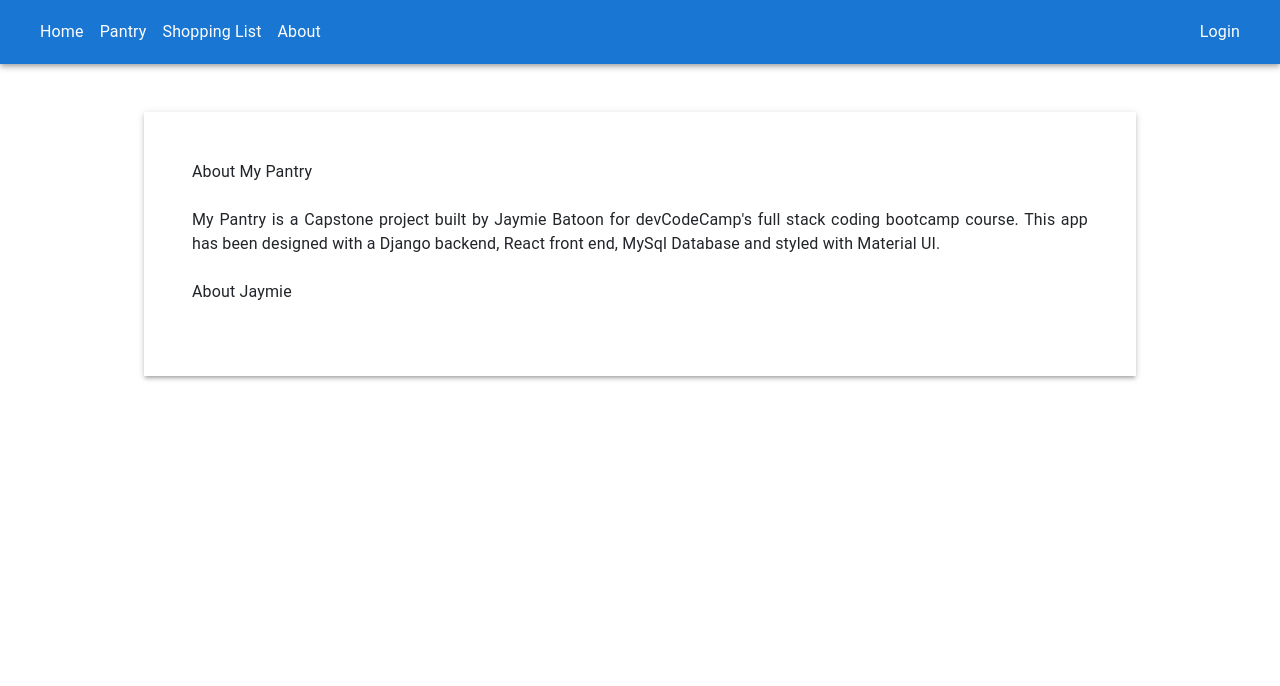
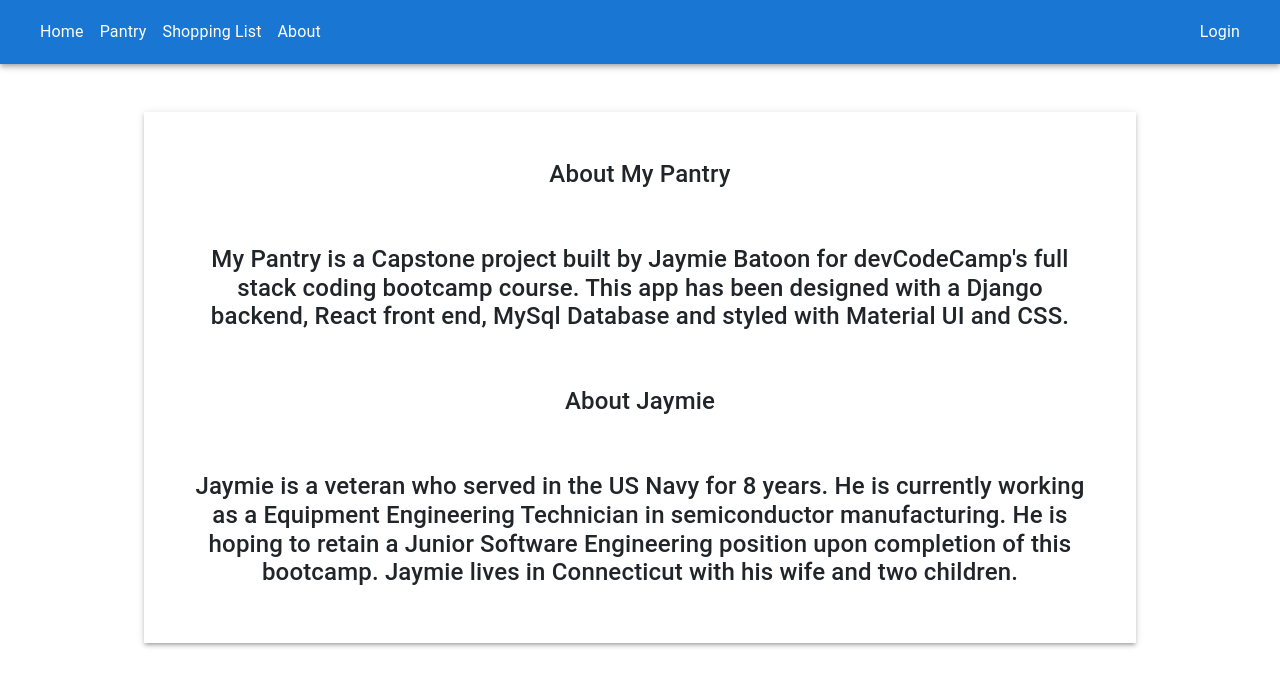
Before and after one commit to jaymieb828/Capstone, a React (Create React App) app in the folder frontend/: page /about in a window 1280 px wide. Shown: the top 686 px of the page. Built offline with nearby package versions, Linux system fonts and the light colour scheme.

Commit message:
testing for full functionality.

```diff
--- a/frontend/src/components/ShoppingList/ShoppingList.jsx
+++ b/frontend/src/components/ShoppingList/ShoppingList.jsx
@@ -1,7 +1,6 @@
 import React, { useState, useEffect } from 'react';
 import axios from 'axios';
-import { Link, useNavigate } from 'react-router-dom'
-import AddtoList from '../CreateItem/AddtoList';
+import { useNavigate } from 'react-router-dom'
 import useAuth from '../../hooks/useAuth';
 import Button from '@mui/material/Button';
 import IconButton from '@mui/material/IconButton';
--- a/frontend/src/pages/AboutPage.jsx
+++ b/frontend/src/pages/AboutPage.jsx
@@ -9,16 +9,22 @@ const AboutPage = () => {
   return (
     <div className='m-5'>
     <div className='m-5'>
-      <Typography className='m-5 p-5' sx={{boxShadow:3}} align='justify'>
-        About My Pantry
+      <Typography className='m-5 p-5' sx={{boxShadow:3}} align='center'>
+        <h4>About My Pantry</h4>
         <br></br>
         <br></br>
-        My Pantry is a Capstone project built by Jaymie Batoon for devCodeCamp's full stack coding bootcamp course. This app has been designed with a Django backend, React front end, MySql Database and styled with Material UI.
+        <h4> My Pantry is a Capstone project built by Jaymie Batoon for devCodeCamp's full stack coding bootcamp course. This app has been designed with a Django backend, React front end, MySql Database and styled with Material UI and CSS.</h4>
         <br></br>
         <br></br>
-        About Jaymie
+        <h4>About Jaymie</h4>
         <br></br>
         <br></br>
+        <h4>Jaymie is a veteran who served in the US Navy for 8 years. He is currently working as a Equipment Engineering Technician
+          in semiconductor manufacturing. He is hoping to retain a Junior Software Engineering position upon completion of this bootcamp.
+          Jaymie lives in Connecticut with his wife and two children.
+        </h4>
+
+
 
       </Typography>
     </div>
--- a/frontend/src/pages/HomePage/HomePage.js
+++ b/frontend/src/pages/HomePage/HomePage.js
@@ -4,7 +4,7 @@ import { Typography } from '@mui/material';
 
 const HomePage = () => {
 
-  const [user, token] = useAuth();
+  const [user] = useAuth();
 
 
   useEffect(() => {
@@ -15,7 +15,7 @@ return (
 
   <div className='m-5'>
   <div className='m-5'>
-    <Typography className='m-5 p-5' sx={{boxShadow:3}} align='justify'>
+    <Typography className='m-5 p-5' sx={{boxShadow:3}} align='center'>
 
       <br></br>
       {user && <h4>Hello, {user.username}</h4>}
--- a/frontend/src/pages/LoginPage/LoginPage.js
+++ b/frontend/src/pages/LoginPage/LoginPage.js
@@ -1,5 +1,5 @@
 import * as React from 'react';
-import { useContext, useEffect } from "react";
+import { useContext } from "react";
 import AuthContext from "../../context/AuthContext";
 import useCustomForm from "../../hooks/useCustomForm";
 import Avatar from '@mui/material/Avatar';
@@ -17,14 +17,18 @@ import Container from '@mui/material/Container';
 import { createTheme, ThemeProvider } from '@mui/material/styles';
 
 
+
 const theme = createTheme();
+
 export default function LoginPage() {
-    const { loginUser, isServerError } = useContext(AuthContext);
+    const { loginUser } = useContext(AuthContext);
     const defaultValues = { username: "", password: "" };
-    const [formData, handleInputChange, handleSubmit, reset] = useCustomForm(
+    const [formData, handleInputChange, handleSubmit] = useCustomForm(
     defaultValues,
     loginUser
     );
+
+
 
   return (
     <ThemeProvider theme={theme}>
--- a/frontend/src/pages/PantryPage/Pantry.jsx
+++ b/frontend/src/pages/PantryPage/Pantry.jsx
@@ -2,18 +2,18 @@ import React, { useEffect, useState } from 'react';
 // import { decode as base64_decode, encode as base64_encode } from 'base-64';
 
 import axios from 'axios';
-// import CreateItem from '../../components/CreateItem/CreateItem';
+import CreateItem from '../../components/CreateItem/CreateItem';
 import DisplayItems from '../../components/DisplayItems/DisplayItems';
 import useAuth from "../../hooks/useAuth";
 
 const PantryPage = () => {
 
   const [items, setItems] = useState([]);
-  const [user, token] = useAuth();
+  const [token] = useAuth();
 
   useEffect(() => {
-    getAllItems();
-    // generateKrogerAccessToken();
+    getAllItems()
+    getAllCat()
   }, [])
 
 
```
Also changed, not shown: frontend/src/App.js (+0 -42 lines).
